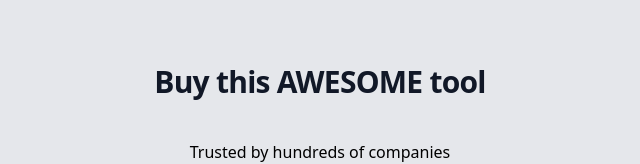
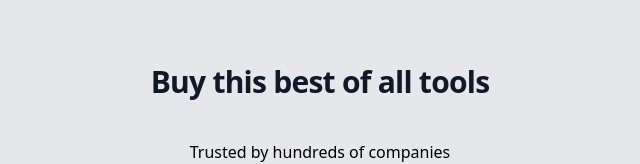
Before and after one commit to kS0125/Test, a plain HTML site: page index.html in a window 1280 px wide. Shown: the top 164 px of the page, without its empty margins (320-960 px from the left). Drawn offline with nearby package versions, Linux system fonts and the light colour scheme.

Commit message:
Best of all

```diff
--- a/index.html
+++ b/index.html
@@ -5,7 +5,7 @@
   <body>
     <div class="py-16 bg-gray-200 h-screen">
       <h1 class="text-center text-3xl mb-10 font-extrabold tracking-tight text-gray-900">
-        Buy this AWESOME tool</h1>
+        Buy this best of all tools</h1>
       <p class="text-center">Trusted by hundreds of companies</p>
       <ul class="text-center pt-10">
         <li class="inline text-gray-500 mx-4">Google</li>
```
